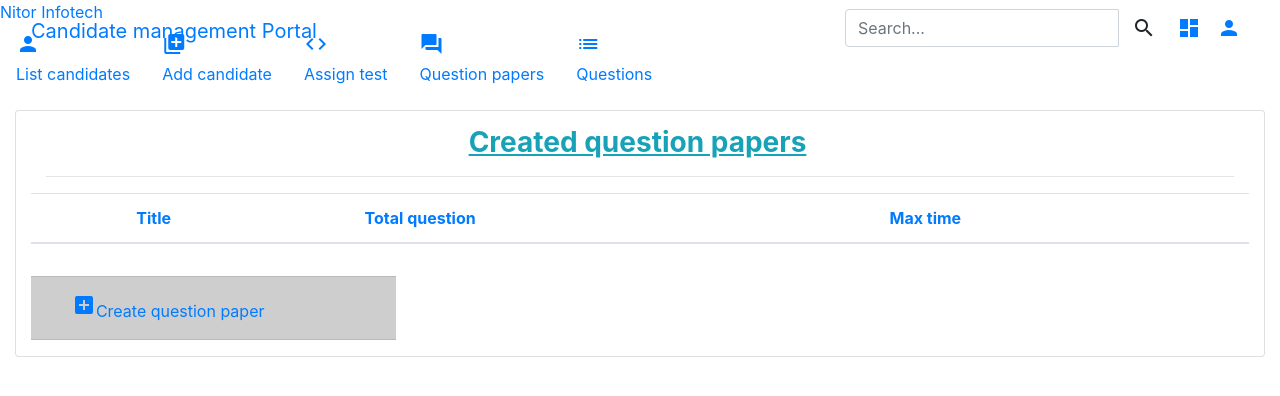
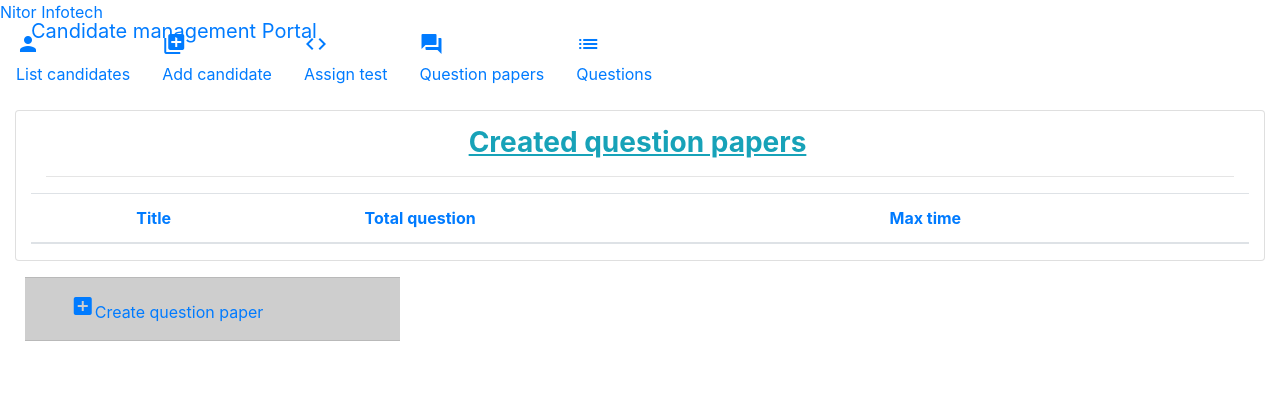
Before and after one commit to ManishSinghFartyal/InternalGit, a Django app: page /questionPapers/ in a window 1280 px wide. Shown: the top 396 px of the page. Run offline with Django 3.2, Linux system fonts and the light colour scheme; the visitor is signed in with stand-in values (Sample User, id 1); data that the repository does not hold is empty; parts of the project's set-up code (start-up, migrations or seed data) failed here and were passed over; some libraries are stand-ins or nearby versions.

Commit message:
Code added for login template and navbar setting

```diff
--- a/nitortest/templates/Nitor/addCodingQuiz.html
+++ b/nitortest/templates/Nitor/addCodingQuiz.html
@@ -11,8 +11,8 @@
 <link rel="stylesheet" type="text/css" href="https://cdn.jsdelivr.net/npm/codemirror@5.44.0/lib/codemirror.css"/>
 <div class="wrapper ">
     {% include 'Nitor/sidebar.html' %}
+    {% include 'Nitor/navbar.html'  %}
     <div class="main-panel">
-    	{% include 'Nitor/navbar.html'  %}
     	<div class="content">
         <form action="" method="POST"  novalidate="true">
           <div class="container-fluid">
--- a/nitortest/templates/Nitor/addQuestions.html
+++ b/nitortest/templates/Nitor/addQuestions.html
@@ -4,10 +4,9 @@
 
 <div class="wrapper ">
     {% include 'Nitor/sidebar.html' %}
+    {% include 'Nitor/navbar.html'  %}
     <div class="main-panel">
-    	{% include 'Nitor/navbar.html'  %}
     	<div class="content">
-
         <div class="container-fluid">
           <form action="" method="POST"  novalidate="true">
             {% csrf_token %}
--- a/nitortest/templates/Nitor/assignTest.html
+++ b/nitortest/templates/Nitor/assignTest.html
@@ -14,8 +14,9 @@
 <div class="wrapper ">
     {{que_paper_assigned}}
     {% include 'Nitor/sidebar.html' %}
+      {% include 'Nitor/navbar.html'  %}
     <div class="main-panel">
-    	{% include 'Nitor/navbar.html'  %}
+
     	<div class="content">
         <div class="container-fluid">
           <div class="row">
--- a/nitortest/templates/Nitor/candidateHome.html
+++ b/nitortest/templates/Nitor/candidateHome.html
@@ -5,8 +5,8 @@
 	<form>
 		{% csrf_token %}
 		    {% include 'Nitor/sidebar.html' %}
+        {% include 'Nitor/navbar.html'  %}
     <div class="main-panel">
-    	{% include 'Nitor/navbar.html'  %}
     	<div class="content">
         <div class="container-fluid">
           <div class="row">
--- a/nitortest/templates/Nitor/candidateProfile.html
+++ b/nitortest/templates/Nitor/candidateProfile.html
@@ -3,8 +3,8 @@
 {% block content %}
 <div class="wrapper ">
     {% include 'Nitor/sidebar.html' %}
+    {% include 'Nitor/navbar.html'  %}
     <div class="main-panel">
-    	{% include 'Nitor/navbar.html'  %}
     	<div class="content" >
         <div class="container-fluid">
           <div class="row">
--- a/nitortest/templates/Nitor/candidatesList.html
+++ b/nitortest/templates/Nitor/candidatesList.html
@@ -4,8 +4,8 @@
   {% load static %}
 <div class="wrapper ">
     {% include 'Nitor/sidebar.html' %}
+    {% include 'Nitor/navbar.html'  %}
     <div class="main-panel">
-    	{% include 'Nitor/navbar.html'  %}
     	<div class="content" >
         <div class="container-fluid">
           <div class="row">
--- a/nitortest/templates/Nitor/createQuestion.html
+++ b/nitortest/templates/Nitor/createQuestion.html
@@ -10,8 +10,8 @@
 </style>
 
     {% include 'Nitor/sidebar.html' %}
+    {% include 'Nitor/navbar.html'  %}
     <div class="main-panel">
-    	{% include 'Nitor/navbar.html'  %}
     	<div class="content">
         <div class="container-fluid">
           <div class="row">
--- a/nitortest/templates/Nitor/navbar.html
+++ b/nitortest/templates/Nitor/navbar.html
@@ -18,27 +18,12 @@
           </button>
           <div class="collapse navbar-collapse justify-content-end">
             <form class="navbar-form">
-              <div class="input-group no-border">
-                <input type="text" value="" class="form-control" placeholder="Search...">
-                <button type="submit" class="btn btn-white btn-round btn-just-icon">
-                  <i class="material-icons">search</i>
-                  <div class="ripple-container"></div>
-                </button>
-              </div>
             </form>
             <ul class="navbar-nav">
-              <li class="nav-item">
-                <a class="nav-link" href="#pablo">
-                  <i class="material-icons">dashboard</i>
-                  <p class="d-lg-none d-md-block">
-                    Stats
-                  </p>
-                </a>
-              </li>
               {% if request.user.is_authenticated %}
               <li class="nav-item dropdown ">
                 <a class="nav-link" href="#" id="navbarDropdownProfile" data-toggle="dropdown" aria-haspopup="true" aria-expanded="false">
-                  <i class="material-icons">person</i>
+                  <i class="material-icons" style="color: white;">person</i>
                   <p class="d-lg-none d-md-block">
                     Account
                   </p>
--- a/nitortest/templates/Nitor/queSuccessMessage.html
+++ b/nitortest/templates/Nitor/queSuccessMessage.html
@@ -3,8 +3,9 @@
 {% block content %}
 <div class="wrapper ">
     {% include 'Nitor/sidebar.html' %}
+    {% include 'Nitor/navbar.html'  %}
     <div class="main-panel">
-    	{% include 'Nitor/navbar.html'  %}
+
     	<div class="content">
         <div class="container-fluid">
           <div class="row">
--- a/nitortest/templates/Nitor/questionPaper.html
+++ b/nitortest/templates/Nitor/questionPaper.html
@@ -13,8 +13,9 @@
 
 <div class="wrapper ">
     {% include 'Nitor/sidebar.html' %}
+    {% include 'Nitor/navbar.html'  %}
     <div class="main-panel">
-    	{% include 'Nitor/navbar.html'  %}
+
     	<div class="content">
         <div class="container-fluid">
           <div class="row">
@@ -75,15 +76,15 @@
                           </table>
                         </div>
                     </form>
-                    <div style="background: rgba(10,10,10,0.2);width: 30%;text-align: center;">
+                   </div>
+                  <div>
+                 </div>
+              </div>
+                                <div style="background: rgba(10,10,10,0.2);width: 30%;text-align: center;margin-left: 10px;">
                        <hr>
                     <a href="/createQuePaper" class="" style="padding: 101px 101px 110px 10px;"><i class="material-icons">add_box</i>Create question paper</a>
                     <hr>
                     </div>
-                   </div>
-                  <div>
-                 </div>
-              </div>
              </form>
             </div>
           </div>
--- a/nitortest/templates/Nitor/questions.html
+++ b/nitortest/templates/Nitor/questions.html
@@ -9,8 +9,9 @@
 </style>
 <link rel="stylesheet" type="text/css" href="https://cdn.jsdelivr.net/npm/codemirror@5.44.0/lib/codemirror.css">
     {% include 'Nitor/sidebar.html' %}
+    {% include 'Nitor/navbar.html'  %}
     <div class="main-panel">
-      {% include 'Nitor/navbar.html'  %}
+
       <div class="content">
         <div class="container-fluid">
           <div class="row">
--- a/nitortest/templates/Nitor/register.html
+++ b/nitortest/templates/Nitor/register.html
@@ -3,8 +3,9 @@
 {% block content %}
 <div class="wrapper ">
     {% include 'Nitor/sidebar.html' %}
+    {% include 'Nitor/navbar.html'  %}
     <div class="main-panel">
-    	{% include 'Nitor/navbar.html'  %}
+
     	<div class="content">
         <div class="container-fluid">
           <div class="row">
--- a/nitortest/templates/Nitor/saveCandidate.html
+++ b/nitortest/templates/Nitor/saveCandidate.html
@@ -3,8 +3,8 @@
 {% block content %}
 <div class="wrapper ">
     {% include 'Nitor/sidebar.html' %}
+    {% include 'Nitor/navbar.html'  %}
     <div class="main-panel">
-    	{% include 'Nitor/navbar.html'  %}
     	<div class="content">
         <div class="container-fluid">
           <div class="row">
--- a/nitortest/templates/Nitor/showQuestion.html
+++ b/nitortest/templates/Nitor/showQuestion.html
@@ -3,8 +3,8 @@
 {% block content %}
 {% load static %}
 <div class="wrapper" style="margin-left: -250px;">
+  {% include 'Nitor/navbar.html'  %}
     <div class="main-panel">
-      {% include 'Nitor/navbar.html'  %}
       <div class="content">
         <div class="container-fluid">
           <div class="row">
--- a/nitortest/templates/Nitor/successMessage.html
+++ b/nitortest/templates/Nitor/successMessage.html
@@ -3,8 +3,8 @@
 {% block content %}
 <div class="wrapper ">
     {% include 'Nitor/sidebar.html' %}
+    {% include 'Nitor/navbar.html'  %}
     <div class="main-panel">
-    	{% include 'Nitor/navbar.html'  %}
     	<div class="content">
         <div class="container-fluid">
           <div class="row">
--- a/nitortest/views.py
+++ b/nitortest/views.py
@@ -72,7 +72,6 @@ def login(request):
 
 	next_url = request.GET.get('next')
 	if request.method == 'POST':
-		print("Login new")
 		form = UserLoginForm(request.POST)
 		if form.is_valid():
 			user = form.cleaned_data
@@ -133,7 +132,6 @@ def show_profile(request,profile):
 
 ########## Removing candidate by using id #####################
 def removeCandidate(request,userid):
-	print(userid)
 	if request.user.is_authenticated:
 		if request.user.is_superuser:
 			try:
```
Also changed, not shown: nitortest/templates/Nitor/loginNew.html (+12 -11 lines), 1 other file.
